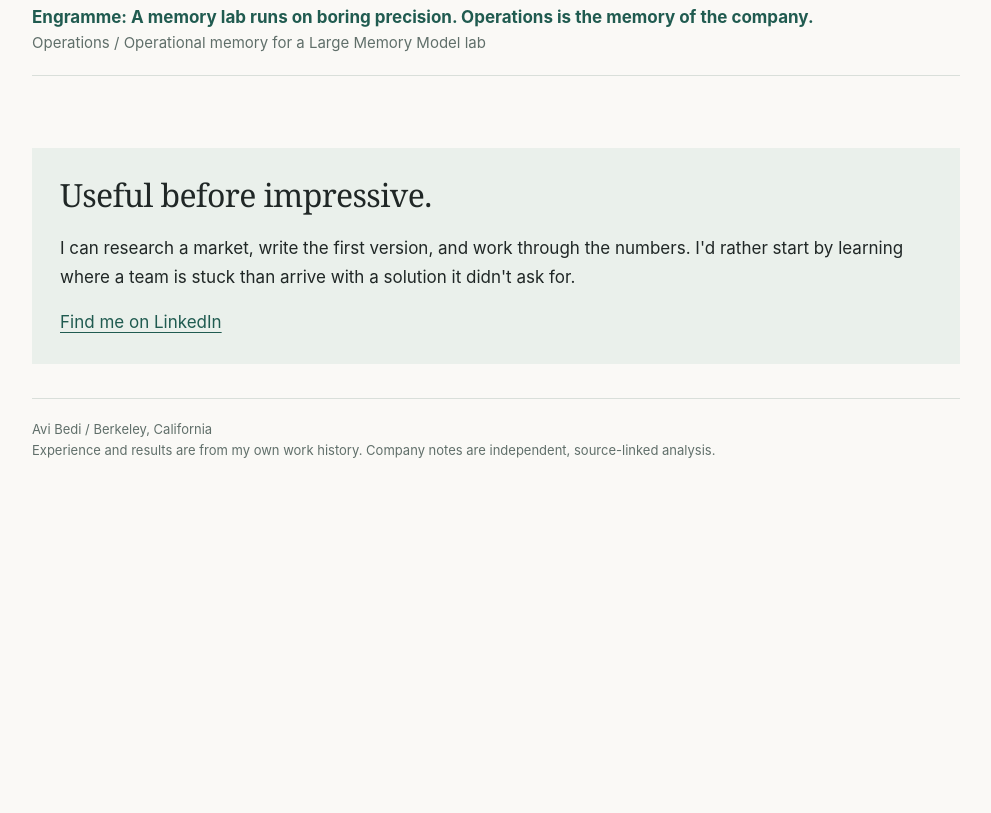
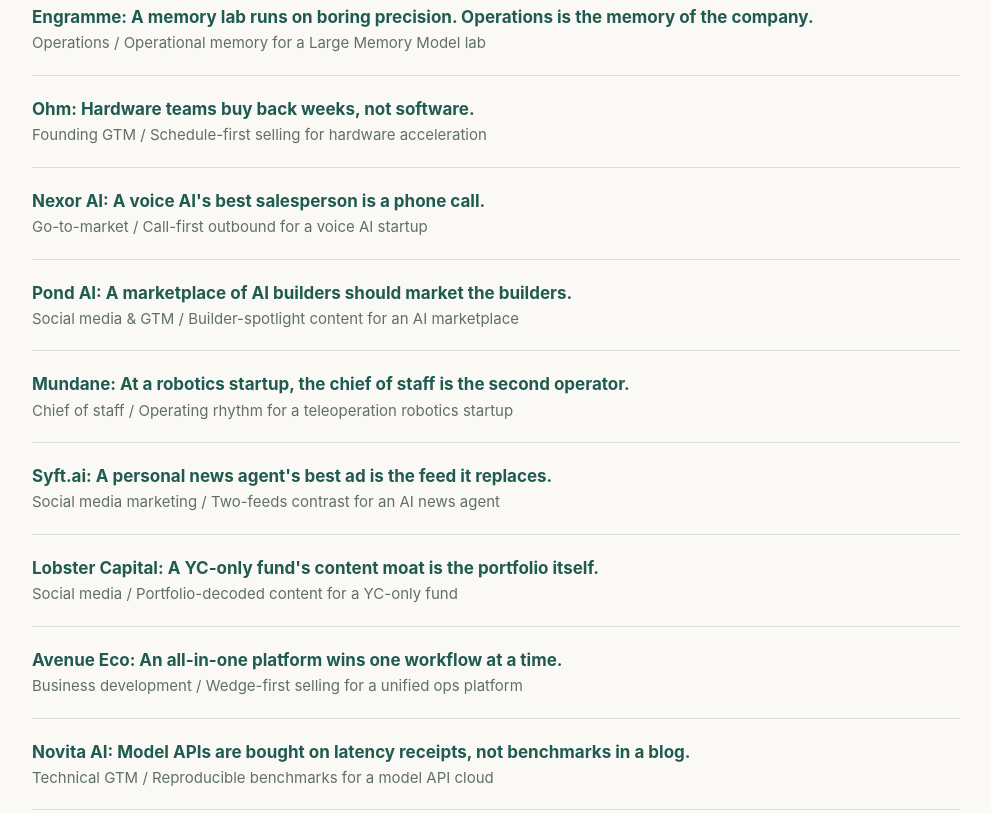
Before and after one commit to Avi3678/gtm-lab, a plain HTML site: page index.html in a window 1280 px wide. Shown: the part 9597-10410 px from the top of the page, without its empty margins (144-1135 px from the left). Before the commit the page ends 10128 px from the top, so only its background shows below. Drawn offline with Linux system fonts and the light colour scheme.

Commit message:
Update index.html

```diff
--- a/index.html
+++ b/index.html
@@ -94,5 +94,13 @@
 <a class="linkrow" href="memo-sycamore-strategy.html"><strong>Sycamore: Trust is an enterprise agent's real feature. Operations should meter it.</strong><span>Strategy &amp; ops / Trust telemetry for an enterprise agent OS</span></a>
 <a class="linkrow" href="memo-hcl-chiefofstaff.html"><strong>Human Computer Lab: A research lab's chief of staff protects the frontier from the calendar.</strong><span>Chief of staff / Attention audits for a human-computer research lab</span></a>
 <a class="linkrow" href="memo-engramme-ops.html"><strong>Engramme: A memory lab runs on boring precision. Operations is the memory of the company.</strong><span>Operations / Operational memory for a Large Memory Model lab</span></a>
+<a class="linkrow" href="memo-ohm-gtm.html"><strong>Ohm: Hardware teams buy back weeks, not software.</strong><span>Founding GTM / Schedule-first selling for hardware acceleration</span></a>
+<a class="linkrow" href="memo-nexor-gtm.html"><strong>Nexor AI: A voice AI's best salesperson is a phone call.</strong><span>Go-to-market / Call-first outbound for a voice AI startup</span></a>
+<a class="linkrow" href="memo-pond-gtm.html"><strong>Pond AI: A marketplace of AI builders should market the builders.</strong><span>Social media &amp; GTM / Builder-spotlight content for an AI marketplace</span></a>
+<a class="linkrow" href="memo-mundane-chiefofstaff.html"><strong>Mundane: At a robotics startup, the chief of staff is the second operator.</strong><span>Chief of staff / Operating rhythm for a teleoperation robotics startup</span></a>
+<a class="linkrow" href="memo-syft-social.html"><strong>Syft.ai: A personal news agent's best ad is the feed it replaces.</strong><span>Social media marketing / Two-feeds contrast for an AI news agent</span></a>
+<a class="linkrow" href="memo-lobster-social.html"><strong>Lobster Capital: A YC-only fund's content moat is the portfolio itself.</strong><span>Social media / Portfolio-decoded content for a YC-only fund</span></a>
+<a class="linkrow" href="memo-avenueeco-bd.html"><strong>Avenue Eco: An all-in-one platform wins one workflow at a time.</strong><span>Business development / Wedge-first selling for a unified ops platform</span></a>
+<a class="linkrow" href="memo-novita-gtm.html"><strong>Novita AI: Model APIs are bought on latency receipts, not benchmarks in a blog.</strong><span>Technical GTM / Reproducible benchmarks for a model API cloud</span></a>
 </section>
 <div class="closing"><h2>Useful before impressive.</h2><p>I can research a market, write the first version, and work through the numbers. I'd rather start by learning where a team is stuck than arrive with a solution it didn't ask for.</p><a href="https://www.linkedin.com/in/avisbedi/">Find me on LinkedIn</a></div><footer>Avi Bedi / Berkeley, California<br>Experience and results are from my own work history. Company notes are independent, source-linked analysis.</footer></main></body></html>
```
